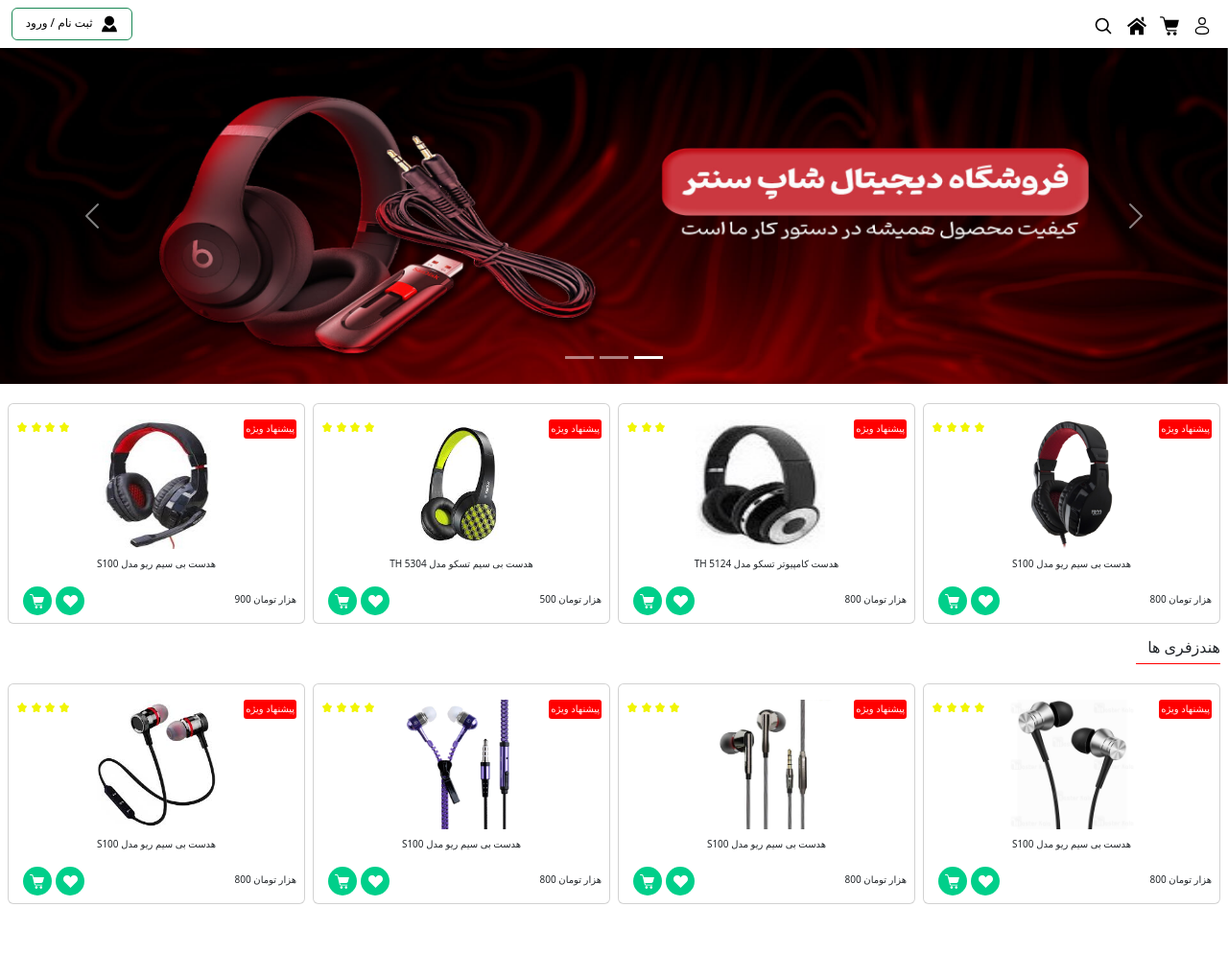
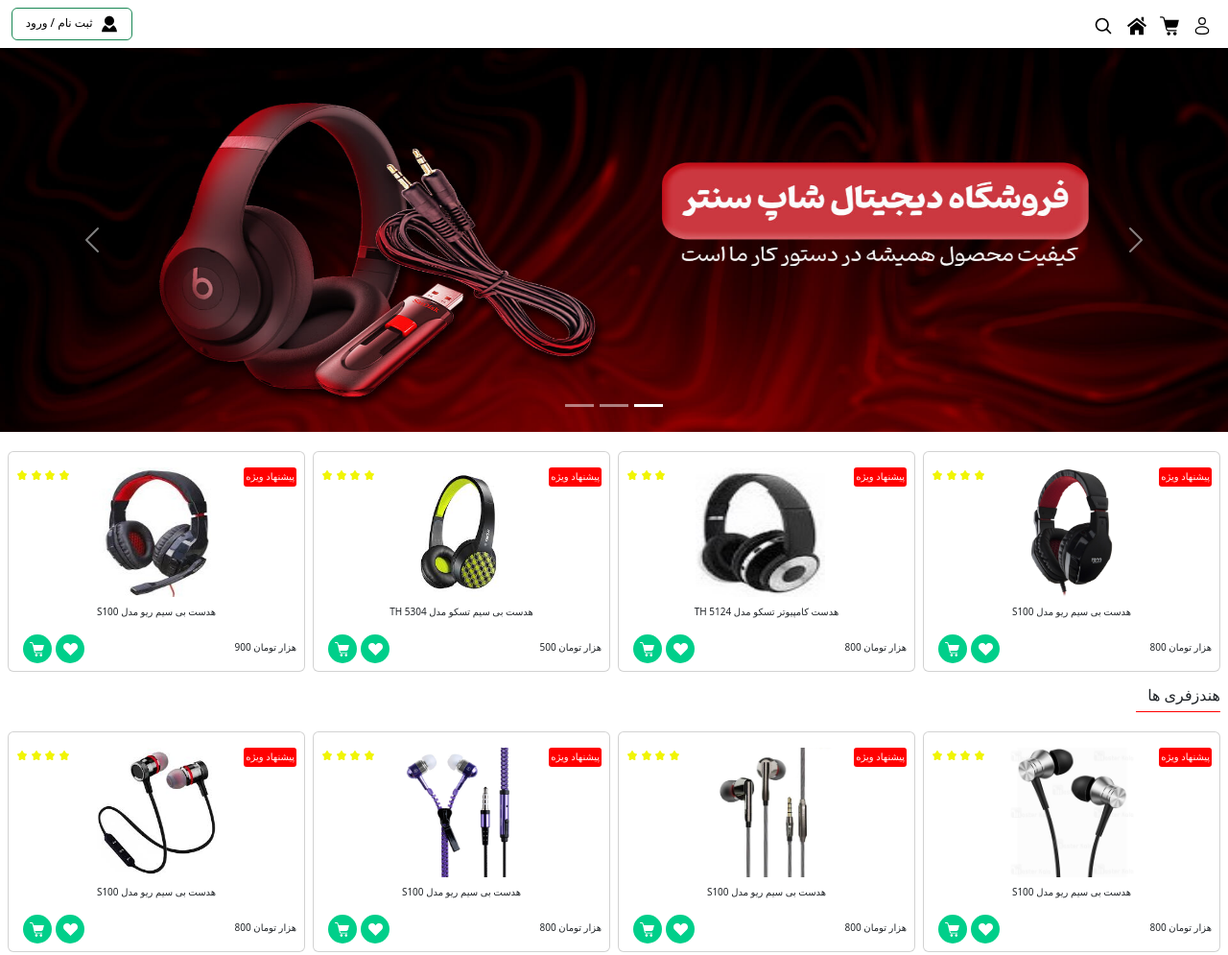
Before and after one commit to Nargeskalhor/shopping-website, a plain HTML site: page index.html in a window 1280 px wide. Shown: the whole page at 96% size. Before the commit the page ends 962 px from the top, so only its background shows below. Drawn offline with nearby package versions, Linux system fonts and the light colour scheme.

Commit message:
carousel

```diff
--- a/index.html
+++ b/index.html
@@ -84,19 +84,19 @@
       </div>
       <div class="carousel-inner">
         <div class="carousel-item active">
-          <img src="img/shop-center.jpg" class="d-block" alt="..." />
+          <img src="img/shop-center.jpg" class="carousel" alt="..." />
         </div>
         <div class="carousel-item">
           <img
             src="/img/1633520-تبلیغ-هدفون-بی-سیم-روی-گوش-تصویر-سه-بعدی-هدفون-روی-گوش-که-در-مقابل-پارچه-شناور-در-پس-زمینه-آبی-نمایش-داده-می-شود.jpg"
-            class="d-block"
+            class="carousel"
             alt="..."
           />
         </div>
         <div class="carousel-item">
           <img
             src="/img/d1d5d29a-9a87-4f44-8356-111c428de017.jpg"
-            class="d-block"
+            class="carousel"
             alt="..."
           />
         </div>
--- a/style.css
+++ b/style.css
@@ -3,9 +3,9 @@
   padding: 0;
   box-sizing: border-box;
 }
-.d-block {
+.carousel {
   width: 100%;
-  height: 350px;
+  height: 400px;
 }
 .card-body {
   font-size: 10px;
```
